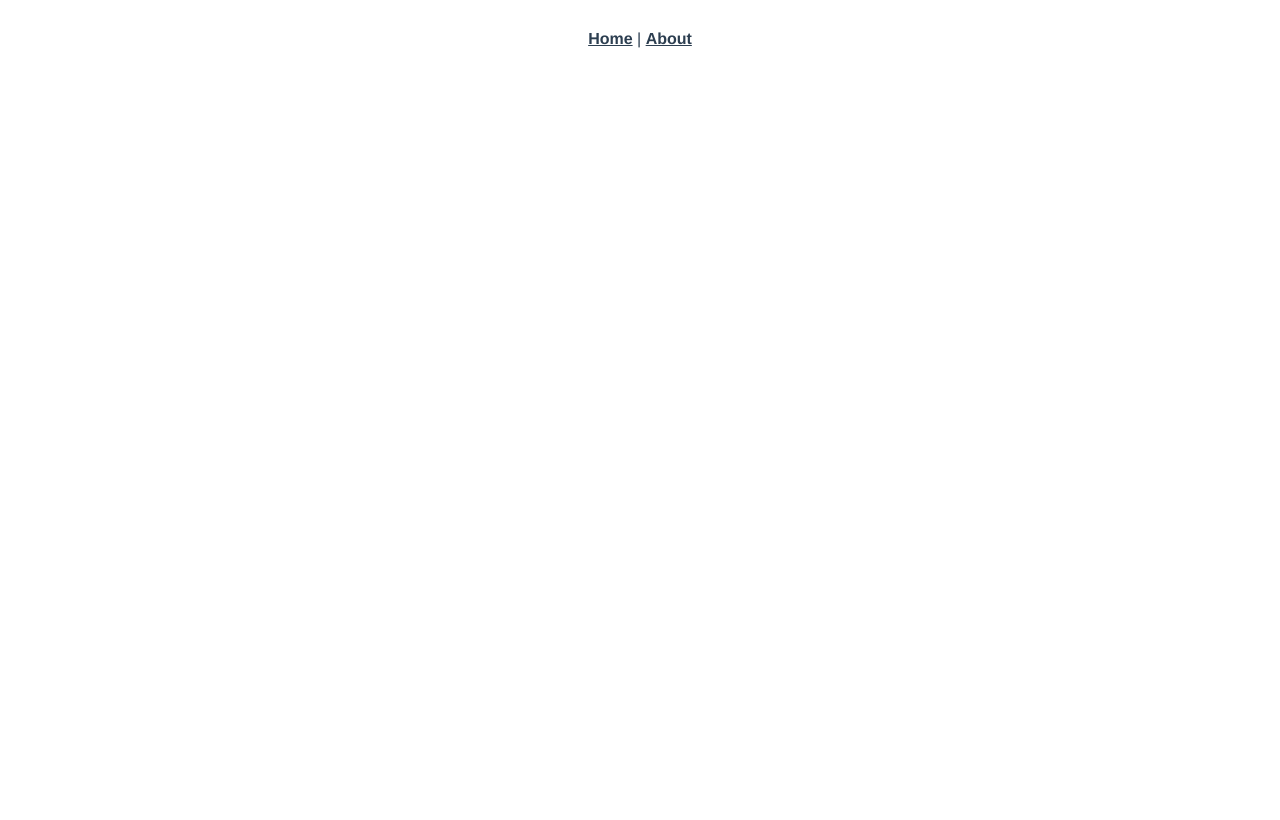
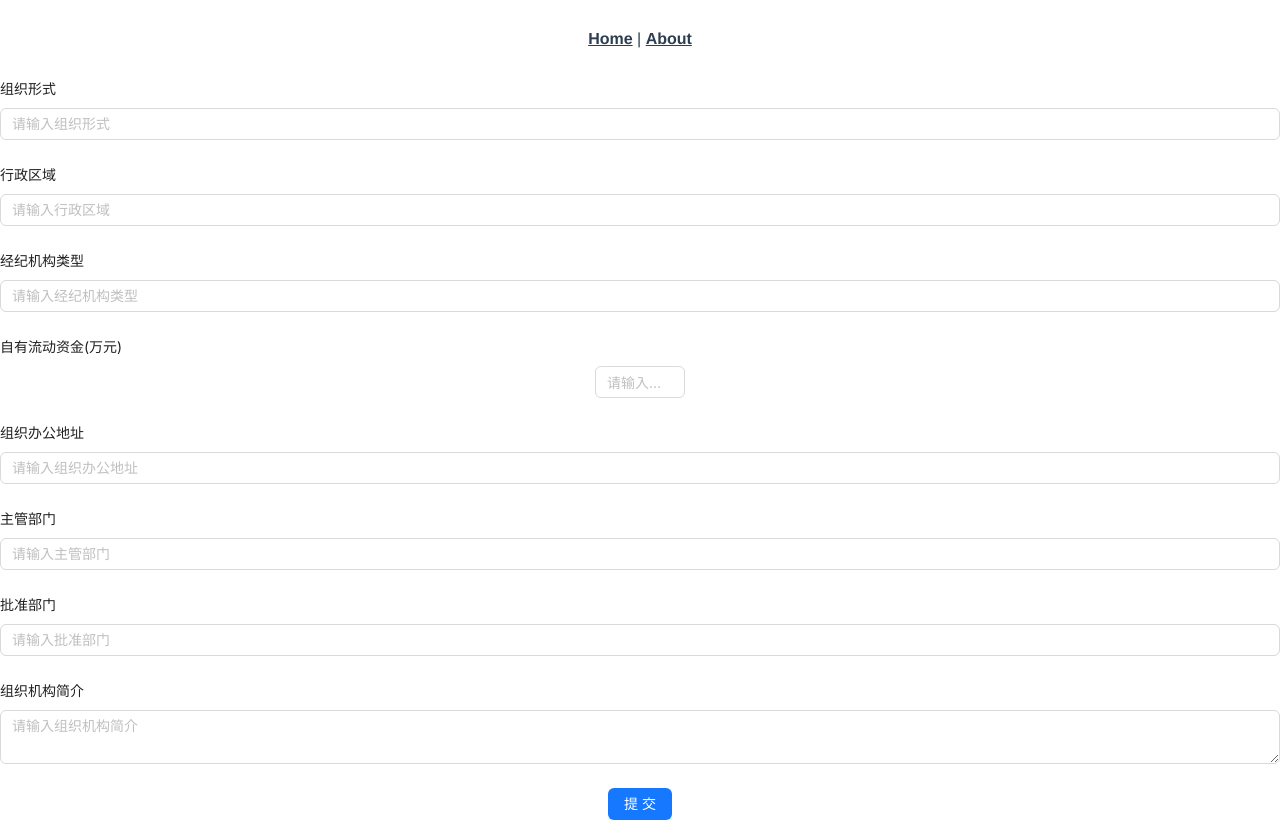
Before and after one commit to yupengfei/antd-demo, a Vue app: page /company in a window 1280 px wide. Before the commit this address had no page. Built offline with nearby package versions, Linux system fonts and the light colour scheme.

Commit message:
基本信息

```diff
--- /dev/null
+++ b/src/components/BasicInfo.vue
@@ -0,0 +1,55 @@
+<template>
+  <a-form :model="form" layout="vertical">
+    <a-form-item label="组织形式">
+      <a-input v-model="form.organizationType" placeholder="请输入组织形式" />
+    </a-form-item>
+    <a-form-item label="行政区域">
+      <a-input v-model="form.administrativeRegion" placeholder="请输入行政区域" />
+    </a-form-item>
+    <a-form-item label="经纪机构类型">
+      <a-input v-model="form.brokerageType" placeholder="请输入经纪机构类型" />
+    </a-form-item>
+    <a-form-item label="自有流动资金(万元)">
+      <a-input-number v-model="form.funds" placeholder="请输入自有流动资金" />
+    </a-form-item>
+    <a-form-item label="组织办公地址">
+      <a-input v-model="form.officeAddress" placeholder="请输入组织办公地址" />
+    </a-form-item>
+    <a-form-item label="主管部门">
+      <a-input v-model="form.supervisoryDepartment" placeholder="请输入主管部门" />
+    </a-form-item>
+    <a-form-item label="批准部门">
+      <a-input v-model="form.approvalDepartment" placeholder="请输入批准部门" />
+    </a-form-item>
+    <a-form-item label="组织机构简介">
+      <a-textarea v-model="form.introduction" placeholder="请输入组织机构简介" />
+    </a-form-item>
+    <a-form-item>
+      <a-button type="primary" @click="submit">提交</a-button>
+    </a-form-item>
+  </a-form>
+</template>
+
+<script setup>
+import { ref } from 'vue';
+
+const form = ref({
+  organizationType: '',
+  administrativeRegion: '',
+  brokerageType: '',
+  funds: null,
+  officeAddress: '',
+  supervisoryDepartment: '',
+  approvalDepartment: '',
+  introduction: ''
+});
+
+const submit = () => {
+  console.log(form.value);
+  // 提交表单的逻辑可以在这里实现
+};
+</script>
+
+<style scoped>
+/* 可以在这里添加样式 */
+</style>
--- a/src/router/index.js
+++ b/src/router/index.js
@@ -1,6 +1,6 @@
 import { createRouter, createWebHistory } from 'vue-router'
 import HomeView from '../views/HomeView.vue'
-
+import CompanyView from '../views/CompanyView.vue'
 const routes = [
   {
     path: '/',
@@ -14,6 +14,11 @@ const routes = [
     // this generates a separate chunk (about.[hash].js) for this route
     // which is lazy-loaded when the route is visited.
     component: () => import(/* webpackChunkName: "about" */ '../views/AboutView.vue')
+  },
+  {
+    path: '/company',
+    name: 'company',
+    component: CompanyView
   }
 ]
 
--- /dev/null
+++ b/src/views/CompanyView.vue
@@ -0,0 +1,14 @@
+<template>
+    <BasicInfo />
+</template>
+
+<script setup>
+import BasicInfo from '../components/BasicInfo.vue';
+
+// export default {
+//     name: 'CompanyView',
+//     components: {
+//         BasicInfo
+//     }
+// }
+</script>
```
